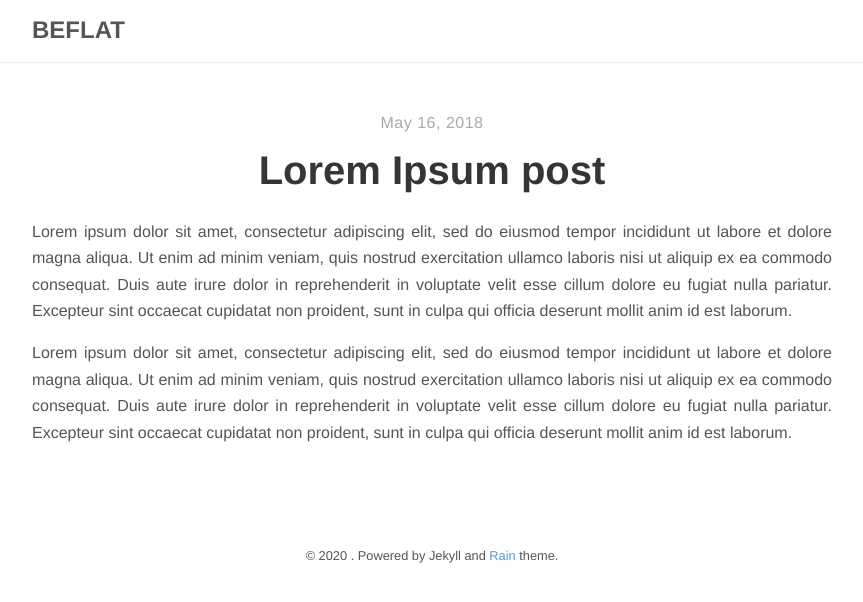
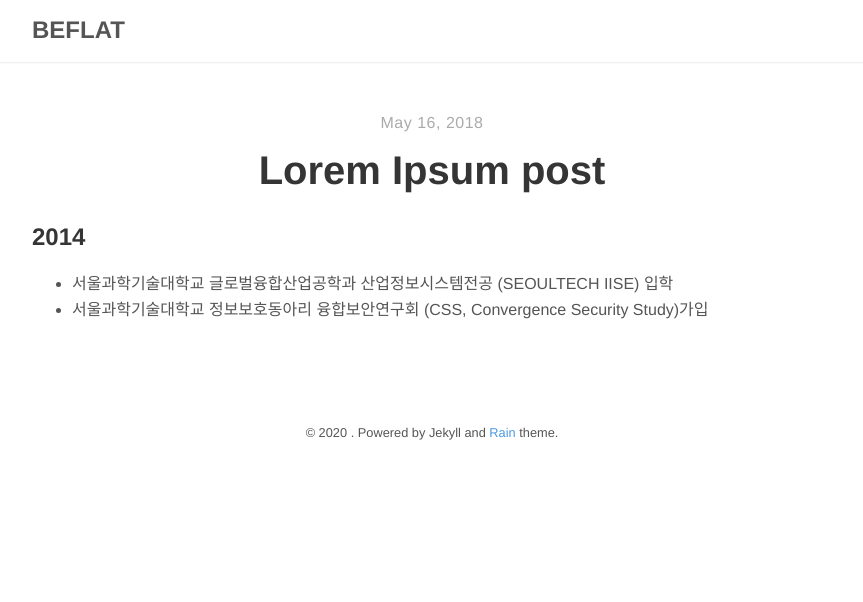
Before and after one commit to b2flat/b2flat.github.io, a Jekyll site: the page built from _posts/2018-05-16-lorem-ipsum-post.md, in a window 1280 px wide. Shown: the top 602 px of the page, without its empty margins (208-1071 px from the left). Built offline with Jekyll 4.4.1, drawn with Linux system fonts in a browser that asks for light colours; nearby versions of some CDN libraries.

Commit message:
update08050649

```diff
--- a/_posts/2018-05-16-lorem-ipsum-post.md
+++ b/_posts/2018-05-16-lorem-ipsum-post.md
@@ -1,9 +1,9 @@
 ---
 layout: post
 title: "Lorem Ipsum post"
-author: "Inela"
+author: "BEFLAT"
 ---
 
-Lorem ipsum dolor sit amet, consectetur adipiscing elit, sed do eiusmod tempor incididunt ut labore et dolore magna aliqua. Ut enim ad minim veniam, quis nostrud exercitation ullamco laboris nisi ut aliquip ex ea commodo consequat. Duis aute irure dolor in reprehenderit in voluptate velit esse cillum dolore eu fugiat nulla pariatur. Excepteur sint occaecat cupidatat non proident, sunt in culpa qui officia deserunt mollit anim id est laborum.
-
-Lorem ipsum dolor sit amet, consectetur adipiscing elit, sed do eiusmod tempor incididunt ut labore et dolore magna aliqua. Ut enim ad minim veniam, quis nostrud exercitation ullamco laboris nisi ut aliquip ex ea commodo consequat. Duis aute irure dolor in reprehenderit in voluptate velit esse cillum dolore eu fugiat nulla pariatur. Excepteur sint occaecat cupidatat non proident, sunt in culpa qui officia deserunt mollit anim id est laborum.
+## 2014
+- 서울과학기술대학교 글로벌융합산업공학과 산업정보시스템전공 (SEOULTECH IISE) 입학
+- 서울과학기술대학교 정보보호동아리 융합보안연구회 (CSS, Convergence Security Study)가입
```
